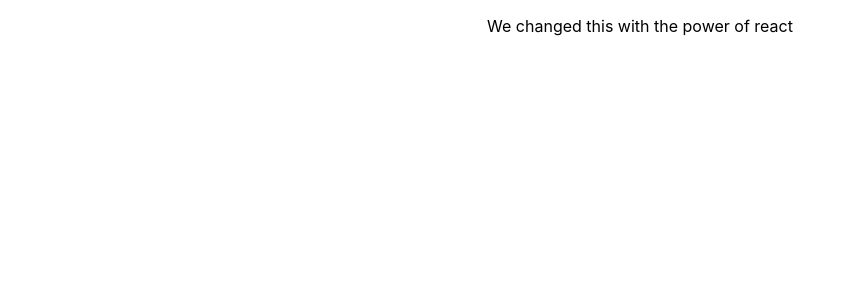
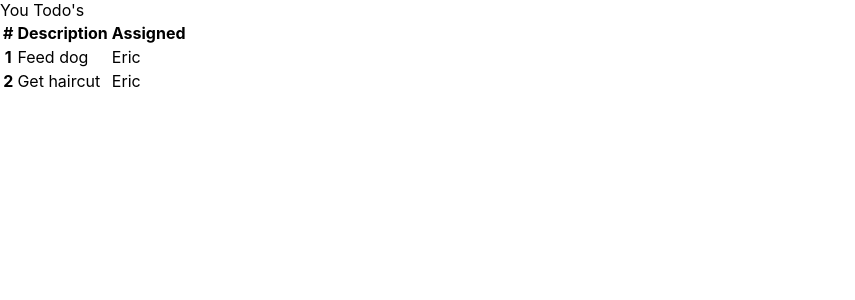
Before and after one commit to Daniel-Fonseca-da-Silva/React-Todos, a React (Create React App) app: page / in a window 1280 px wide. Shown: the top 300 px of the page, without its empty margins (0-855 px from the left). Built offline with nearby package versions, Linux system fonts and the light colour scheme.

Commit message:
feat: Creating React Project Template.

```diff
--- a/src/App.js
+++ b/src/App.js
@@ -2,10 +2,35 @@ import './App.css';
 
 function App() {
   return (
-    <div className="App">
-        <p>
-          We changed this with the power of react
-        </p>
+    <div>
+      <div>
+        <div>
+          You Todo's
+        </div>
+        <div>
+          <table>
+            <thead>
+              <tr>
+                <th scope='col'>#</th>
+                <th scope='col'>Description</th>
+                <th scope='col'>Assigned</th>
+              </tr>
+            </thead>
+            <tbody>
+              <tr>
+                <th scope='row'>1</th>
+                <td>Feed dog</td>
+                <td>Eric</td>
+              </tr>
+              <tr>
+                <th scope='row'>2</th>
+                <td>Get haircut</td>
+                <td>Eric</td>
+              </tr>
+            </tbody>
+          </table>
+        </div>
+      </div>
     </div>
   );
 }
```
